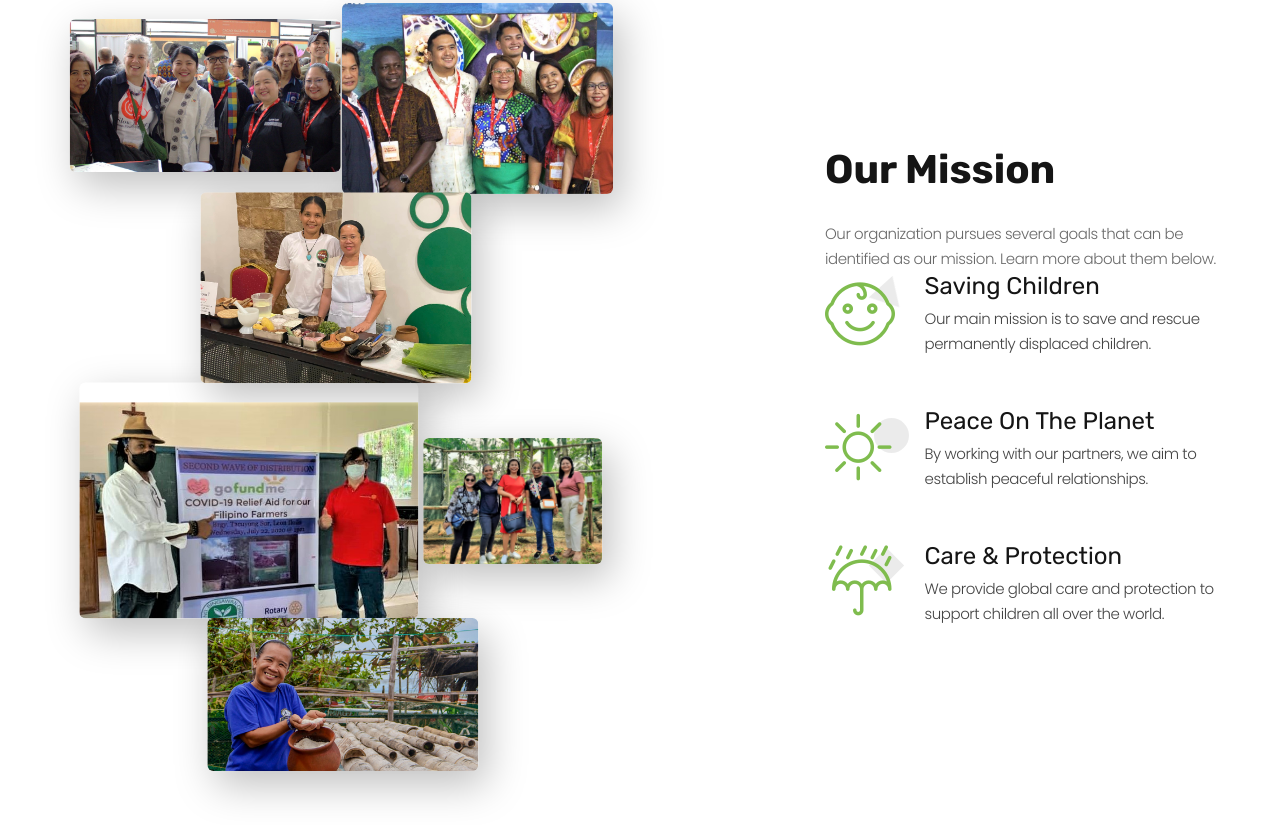
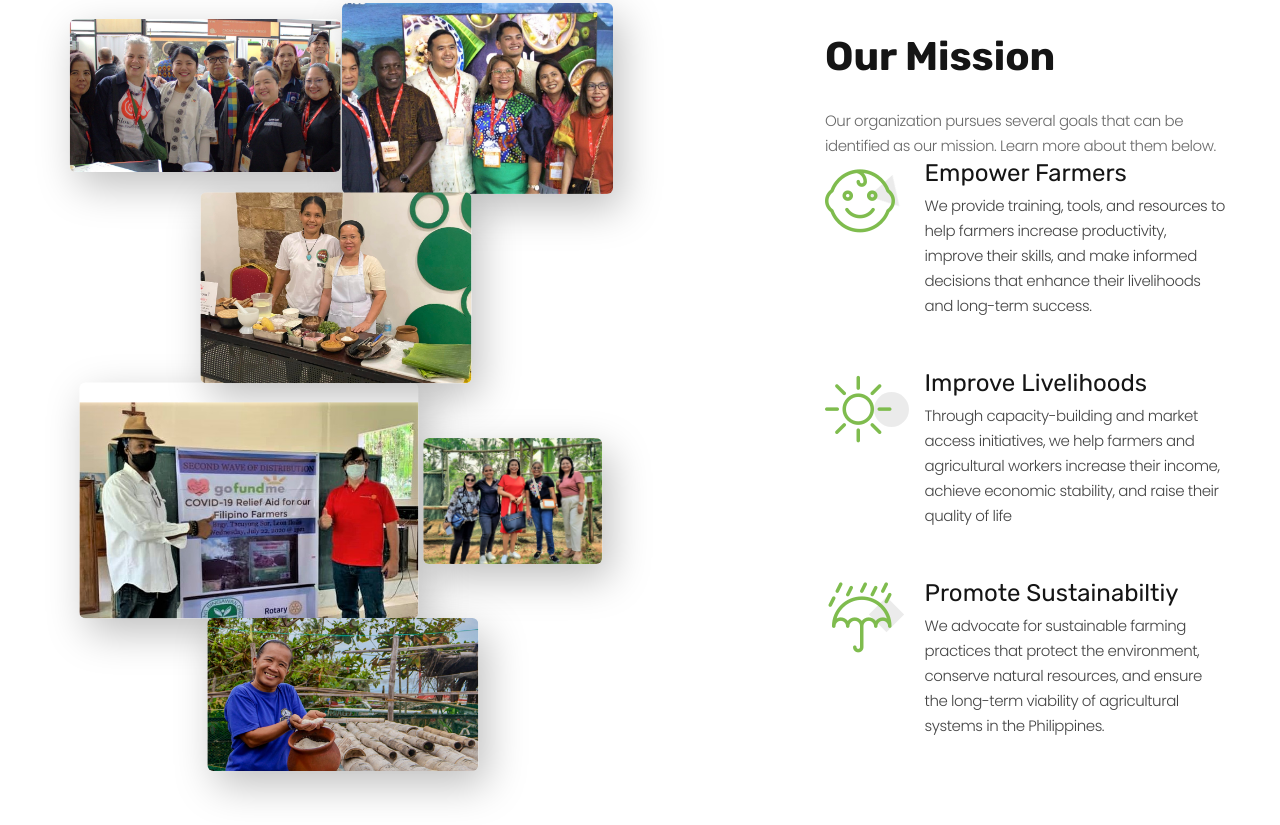
Before and after one commit to nelson-oligario/aaa-website, a plain HTML site: page index.html in a window 1280 px wide. Shown: the part 935-1760 px from the top of the page. Drawn offline with Linux system fonts and the light colour scheme.

Commit message:
changed the mission title and paragraph on the homepage
Signed-off-by: Pierce <nelsonanzanooligario@gmail.com>

```diff
--- a/index.html
+++ b/index.html
@@ -99,8 +99,8 @@
                     <div class="box-icon-modern">
                       <div class="box-icon-inner decorate-triangle"><span class="icon-xl linearicons-baby2 icon-primary"></span></div>
                       <div class="box-icon-caption">
-                        <h4><a href="#">Saving Children</a></h4>
-                        <p>Our main mission is to save and rescue permanently displaced children.</p>
+                        <h4><a href="#">Empower Farmers</a></h4>
+                        <p>We provide training, tools, and resources to help farmers increase productivity, improve their skills, and make informed decisions that enhance their livelihoods and long-term success.</p>
                       </div>
                     </div>
                   </div>
@@ -108,8 +108,8 @@
                     <div class="box-icon-modern">
                       <div class="box-icon-inner decorate-circle"><span class="icon-xl linearicons-sun icon-primary"></span></div>
                       <div class="box-icon-caption">
-                        <h4><a href="#">Peace On The Planet</a></h4>
-                        <p>By working with our partners, we aim to establish peaceful relationships.</p>
+                        <h4><a href="#">Improve Livelihoods</a></h4>
+                        <p>Through capacity-building and market access initiatives, we help farmers and agricultural workers increase their income, achieve economic stability, and raise their quality of life</p>
                       </div>
                     </div>
                   </div>
@@ -117,8 +117,8 @@
                     <div class="box-icon-modern">
                       <div class="box-icon-inner decorate-rectangle"><span class="icon-xl linearicons-umbrella2 icon-primary"></span></div>
                       <div class="box-icon-caption">
-                        <h4><a href="#">Care &amp; Protection</a></h4>
-                        <p>We provide global care and protection to support children all over the world.</p>
+                        <h4><a href="#">Promote Sustainabiltiy</a></h4>
+                        <p>We advocate for sustainable farming practices that protect the environment, conserve natural resources, and ensure the long-term viability of agricultural systems in the Philippines.</p>
                       </div>
                     </div>
                   </div>
```
